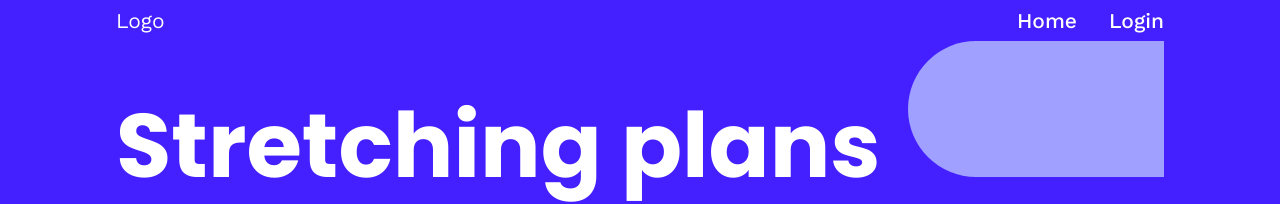
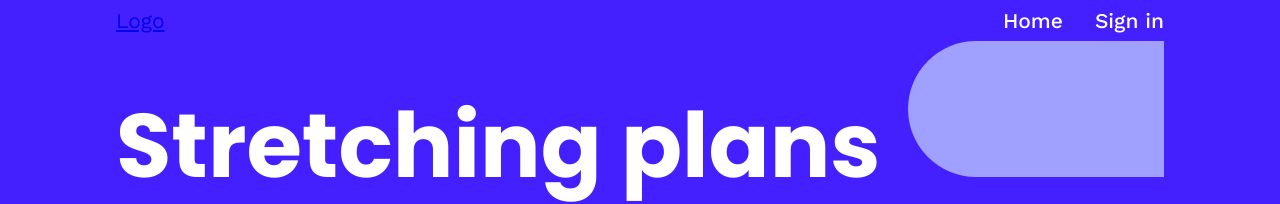
Before and after one commit to ElianeV/Bendy-Candle, a React (Create React App) app: page / in a window 1280 px wide. Shown: the top 204 px of the page. Built offline with nearby package versions, Linux system fonts and the light colour scheme.

Commit message:
Functional nav links. Disabled sign in

```diff
--- a/src/components/Header.js
+++ b/src/components/Header.js
@@ -1,11 +1,17 @@
 function Header({}) {
   return (
     <div className="section header">
-      <div>Logo</div>
+      <a href="/">Logo</a>
       <nav className="navigation">
         <ul>
-          <li>Home</li>
-          <li>Login</li>
+          <li>
+            <a href="/">Home</a>
+          </li>
+          <li>
+            <a href="" className="disable">
+              Sign in
+            </a>
+          </li>
         </ul>
       </nav>
     </div>
```
